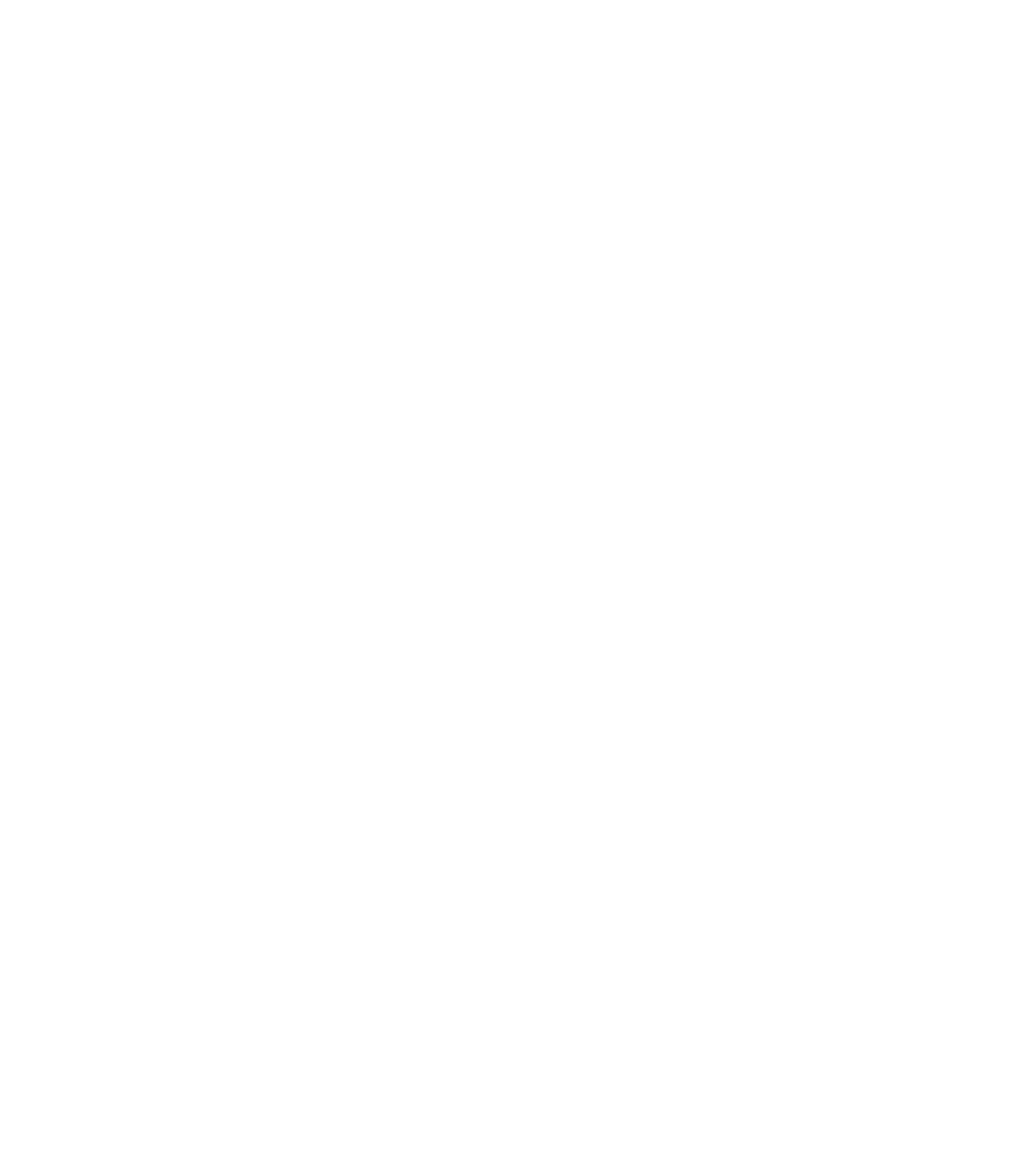
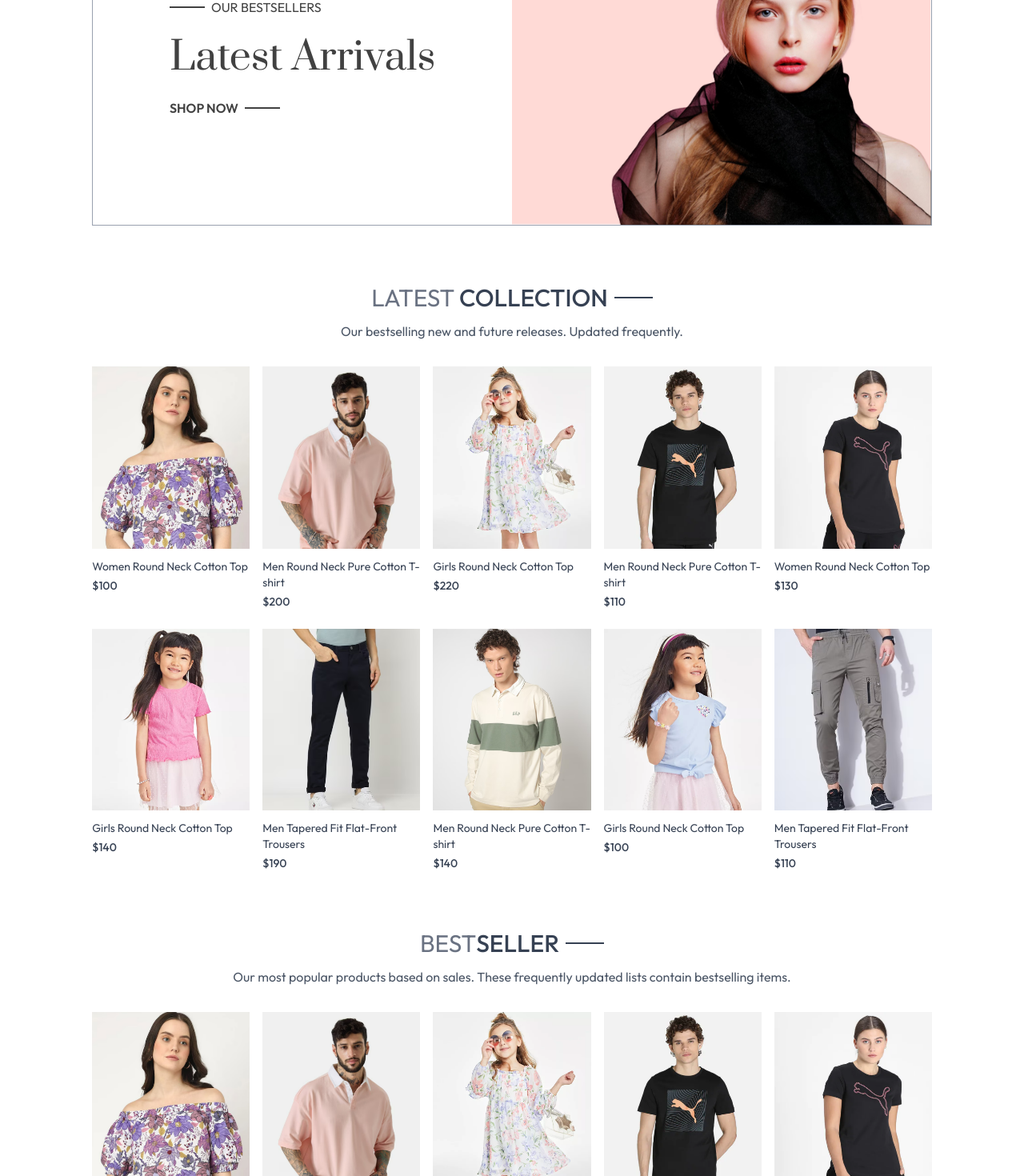
Before and after one commit to vanshika8484/Ecommerce-app, a React (Vite) app in the folder frontend/: page / in a window 1280 px wide. Shown: the part 220-1690 px from the top of the page at 80% size. Before the commit the page ends 800 px from the top, so only its background shows below. Built offline with nearby package versions, Linux system fonts and the light colour scheme.

Commit message:
create LatestCollection for home page

```diff
--- /dev/null
+++ b/frontend/src/components/BestSeller.jsx
@@ -0,0 +1,31 @@
+import React, { useContext, useEffect, useState } from 'react'
+import { ShopContext } from '../context/ShopContext'
+import Title from './Title';
+import ProductItem from './ProductItem';
+
+const BestSeller = () => {
+    const {products}=useContext(ShopContext);
+    const [bestSeller, setBestSeller] = useState([]);
+    useEffect(()=>{
+        const bestProduct=products.filter((item)=>(item.bestseller));
+        setBestSeller(bestProduct.slice(0,5));
+    },[])
+  return (
+    <div className='my-10'>
+        <div className='text-center text-3xl py-8'>
+    <Title text1={'BEST'} text2={'SELLER'}/>
+    <p className='w-3/4 m-auto text-xs sm:text-sm md:text-base text-gray-600'>Our most popular products based on sales. These frequently updated lists contain bestselling items.</p>
+
+        </div>
+        <div className='grid grid-cols-2 sm:grid-cols-3 md:grid-cols-4 lg:grid-cols-5 gap-4 gap-y-6'>
+{
+    bestSeller.map((item,index)=>(
+        <ProductItem key={index} id={item._id} name={item.name} image={item.image} price={item.price} />
+    ))
+}
+        </div>
+    </div>
+  )
+}
+
+export default BestSeller
--- /dev/null
+++ b/frontend/src/components/Hero.jsx
@@ -0,0 +1,30 @@
+import React from 'react'
+import { assets } from '../assets/frontend_assets/assets'
+
+const Hero = () => {
+  return (
+    <div className='flex flex-col sm:flex-row border border-gray-400'>
+      {/* left side */}
+      <div className='w-full sm:w-1/2 flex items-center justify-center py-10 sm:py-0'>
+        <div className='text-[#414141]'>
+<div className='flex items-center gap-2'>
+<p className='w-8 md:w-11 h-[2px] bg-[#414141]'></p>
+<p className='fond-medium text-sm md:text-base'>OUR BESTSELLERS</p>
+</div>
+        <h1 className='prata-regular text-3xl sm:py-3 lg:text-5xl leading-relaxed'>Latest Arrivals</h1>
+       <div className='flex items-center gap-2'>
+        <p className='font-semibold text-sm md:text-base'>SHOP NOW</p>
+        <p className='w-8 md:w-11 h-[2px] bg-[#414141]'></p>
+       </div>
+        </div>
+      </div>
+      {/* right side */}
+      <img src={assets.hero_img} className='w-full sm:w-1/2 '/>
+      <div>
+
+      </div>
+    </div>
+  )
+}
+
+export default Hero
--- /dev/null
+++ b/frontend/src/components/LatestCollection.jsx
@@ -0,0 +1,31 @@
+import React, { useContext, useEffect, useState } from 'react'
+import { ShopContext } from '../context/ShopContext'
+import Title from './Title';
+import ProductItem from './ProductItem';
+
+const LatestCollection = () => {
+    const {products}=useContext(ShopContext);
+    const [latestProducts, setLatestProducts] = useState([]);
+    useEffect(()=>{
+        setLatestProducts(products.slice(0, 10))
+    },[products])
+  return (
+    <div className='my-10'>
+        <div className='text-center py-8 text-3xl'>
+            <Title text1={'LATEST '} text2={'COLLECTION'}/>
+            <p className='w-3/4 m-auto text-xs sm:text-sm md:text-base text-gray-600'>Our bestselling new and future releases. Updated frequently.</p>
+
+        </div>
+{/* Rendering Products */}
+<div className='grid grid-cols-2 sm:grid-cols-3 md:grid-cols-4 lg:grid-cols-5 gap-4 gap-y-6'>
+    {
+        latestProducts.map((item,index)=>(
+<ProductItem key={index} id={item._id} image={item.image} name={item.name} price={item.price}/>
+        ))
+    }
+</div>
+    </div>
+  )
+}
+
+export default LatestCollection
--- a/frontend/src/components/Navbar.jsx
+++ b/frontend/src/components/Navbar.jsx
@@ -5,7 +5,9 @@
     const [visible, setVisible] = useState(false)
   return (
     <div className='flex items-center justify-between py-5 font-medium'>
+<Link to='/' >
 <img src={assets.logo} alt=""  className='w-36'/>
+</Link>
 <ul className='hidden sm:flex gap-5 text-sm text-gray-700'>
     <NavLink className='flex flex-col items-center gap-1' to='/'>
       <p>HOME</p>
--- /dev/null
+++ b/frontend/src/components/ProductItem.jsx
@@ -0,0 +1,18 @@
+import React, { useContext } from 'react'
+import { ShopContext } from '../context/ShopContext'
+import { Link } from 'react-router-dom';
+
+const ProductItem = ({id,image,name,price}) => {
+    const {currency}=useContext(ShopContext);
+  return (
+  <Link className='text-gray-700 cursor-pointer' to={`/product/${id}`}>
+  <div className='overflow-hidden'>
+    <img className="hover:scale-110 transition ease-in-out" src={image[0]} alt="" />
+  </div>
+  <p className='pt-3 pb-1 text-sm'>{name}</p>
+  <p className='text-sm font-medium'>{currency}{price}</p>
+  </Link>
+  )
+}
+
+export default ProductItem
--- /dev/null
+++ b/frontend/src/components/Title.jsx
@@ -0,0 +1,14 @@
+import React from 'react'
+
+const Title = ({text1,text2}) => {
+  return (
+    <div className='inline-flex gap-2 items-center mb-3'>
+        <p className='text-gray-500'>
+            {text1}<span className='text-gray-700 font-medium'>{text2}</span>
+        </p>
+        <p className='w-8 sm:w-12 h-[1px] sm:h-[2px] bg-gray-700'></p>
+    </div>
+  )
+}
+
+export default Title
--- /dev/null
+++ b/frontend/src/context/ShopContext.jsx
@@ -0,0 +1,20 @@
+import { createContext } from "react";
+import { products } from "../assets/frontend_assets/assets";
+
+export const ShopContext = createContext();
+
+export const ShopContextProvider = (props) => {
+    const currency='$';
+    const delivery_fee=10;
+    const value = {
+        products,
+        currency,
+        delivery_fee
+    };
+    return (
+        <ShopContext.Provider value={value}>
+            {props.children}
+        </ShopContext.Provider>
+    )
+}
+export default ShopContextProvider;
--- a/frontend/src/index.css
+++ b/frontend/src/index.css
@@ -1,5 +1,20 @@
+@import url('https://fonts.googleapis.com/css2?family=Outfit:wght@100..900&family=Prata&display=swap');
 @import "tailwindcss";
 
+*{
+  font-family: Outfit;
+}
 a.active hr{
   display: block;
 }
+.prata-regular {
+  font-family: "Prata", serif;
+  font-weight: 400;
+  font-style: normal;
+}
+@media(max-width:640px){
+  a.active{
+    background-color: black;
+    color: white;
+  }
+}
--- a/frontend/src/main.jsx
+++ b/frontend/src/main.jsx
@@ -1,11 +1,13 @@
-import { StrictMode } from 'react'
-import { createRoot } from 'react-dom/client'
 import './index.css'
 import App from './App.jsx'
 import { BrowserRouter } from 'react-router-dom'
+import ShopContextProvider from './context/ShopContext.jsx'
+import ReactDOM from 'react-dom/client'
 
-createRoot(document.getElementById('root')).render(
+ReactDOM.createRoot(document.getElementById('root')).render(
   <BrowserRouter>
-    <App />
+   <ShopContextProvider>
+ <App />
+   </ShopContextProvider>
   </BrowserRouter>,
 )
--- a/frontend/src/pages/Home.jsx
+++ b/frontend/src/pages/Home.jsx
@@ -1,8 +1,15 @@
 import React from 'react'
+import Hero from '../components/Hero'
+import LatestCollection from '../components/LatestCollection'
+import BestSeller from '../components/BestSeller'
 
 const Home = () => {
   return (
-    <div>Home</div>
+    <div>
+      <Hero />
+      <LatestCollection />
+      <BestSeller />
+    </div>
   )
 }
 
```
